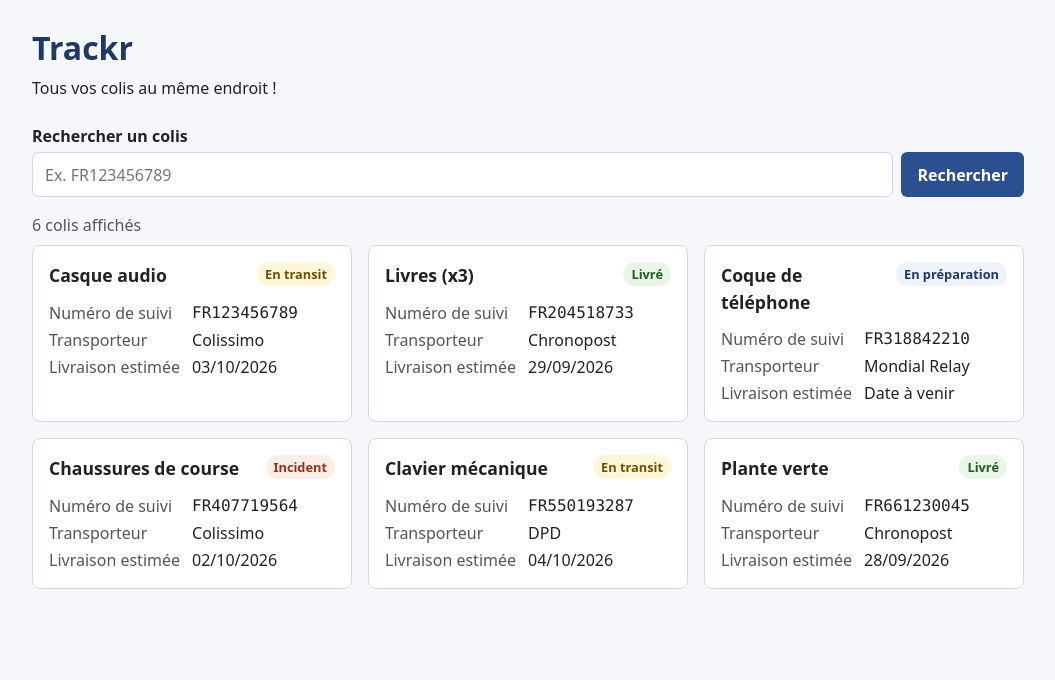
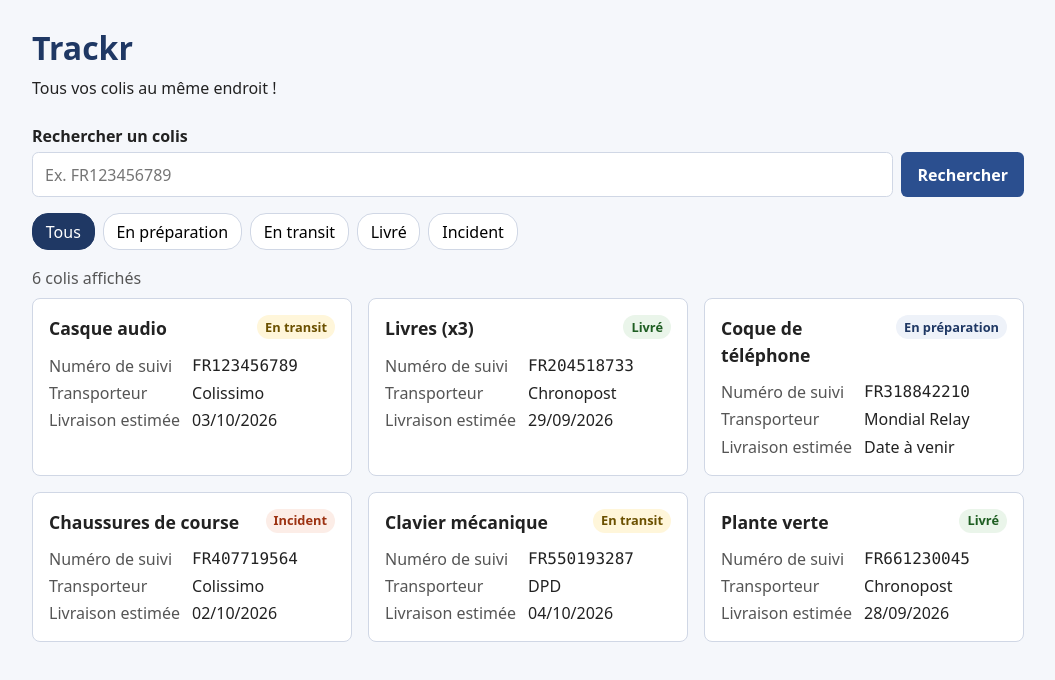
Before and after one commit to Mr-Moked/trackr-demo, a React (Vite) app: page / in a window 1280 px wide. Shown: the top 680 px of the page, without its empty margins (112-1167 px from the left). Built offline with nearby package versions, Linux system fonts and the light colour scheme.

Commit message:
feat: filtrer la liste des colis par statut (#12)

```diff
--- a/src/App.tsx
+++ b/src/App.tsx
@@ -3,10 +3,13 @@ import { colisDemo } from './data/colis'
 import { rechercherColis } from './utils/recherche'
 import { BarreRecherche } from './components/BarreRecherche'
 import { ListeColis } from './components/ListeColis'
+import { FiltreStatut, type Filtre } from './components/FiltreStatut'
 
 export default function App() {
   const [saisie, setSaisie] = useState('')
-  const resultats = rechercherColis(colisDemo, saisie)
+  const [filtre, setFiltre] = useState<Filtre>('Tous')
+  const trouves = rechercherColis(colisDemo, saisie)
+  const resultats = filtre === 'Tous' ? trouves : trouves.filter((c) => c.statut === filtre)
   console.log('resultats', resultats)
 
   return (
@@ -17,10 +20,14 @@ export default function App() {
       </header>
       <main>
         <BarreRecherche onRechercher={setSaisie} />
+        <FiltreStatut actif={filtre} onChoisir={setFiltre} />
         <p className="compteur" role="status">
           {resultats.length} colis affiché{resultats.length > 1 ? 's' : ''}
         </p>
-        <ListeColis colis={resultats} />
+        <ListeColis
+          colis={resultats}
+          messageVide={filtre === 'Tous' ? 'Aucun colis trouvé.' : 'Aucun colis pour ce statut.'}
+        />
       </main>
     </div>
   )
--- a/src/components/ListeColis.tsx
+++ b/src/components/ListeColis.tsx
@@ -1,9 +1,9 @@
 import type { Colis } from '../types'
 import { CarteColis } from './CarteColis'
 
-export function ListeColis({ colis }: { colis: Colis[] }) {
+export function ListeColis({ colis, messageVide = 'Aucun colis trouvé.' }: { colis: Colis[]; messageVide?: string }) {
   if (colis.length === 0) {
-    return <p className="message-vide">Aucun colis trouvé.</p>
+    return <p className="message-vide">{messageVide}</p>
   }
   return (
     <ul className="liste">
--- a/src/index.css
+++ b/src/index.css
@@ -54,3 +54,10 @@ body { margin: 0; }
 .badge--transit { background: #fff6da; color: #6b5000; }
 .badge--livre { background: #eaf5ea; color: #1e5e22; }
 .badge--incident { background: #fcede7; color: #9c3212; }
+
+.filtres { display: flex; flex-wrap: wrap; gap: 0.5rem; margin-top: 1rem; }
+.filtres__bouton {
+  padding: 0.35rem 0.8rem; font: inherit; border: 1px solid var(--bordure);
+  border-radius: 1rem; background: var(--carte); cursor: pointer;
+}
+.filtres__bouton[aria-pressed='true'] { background: var(--marine); color: #fff; border-color: var(--marine); }
```
